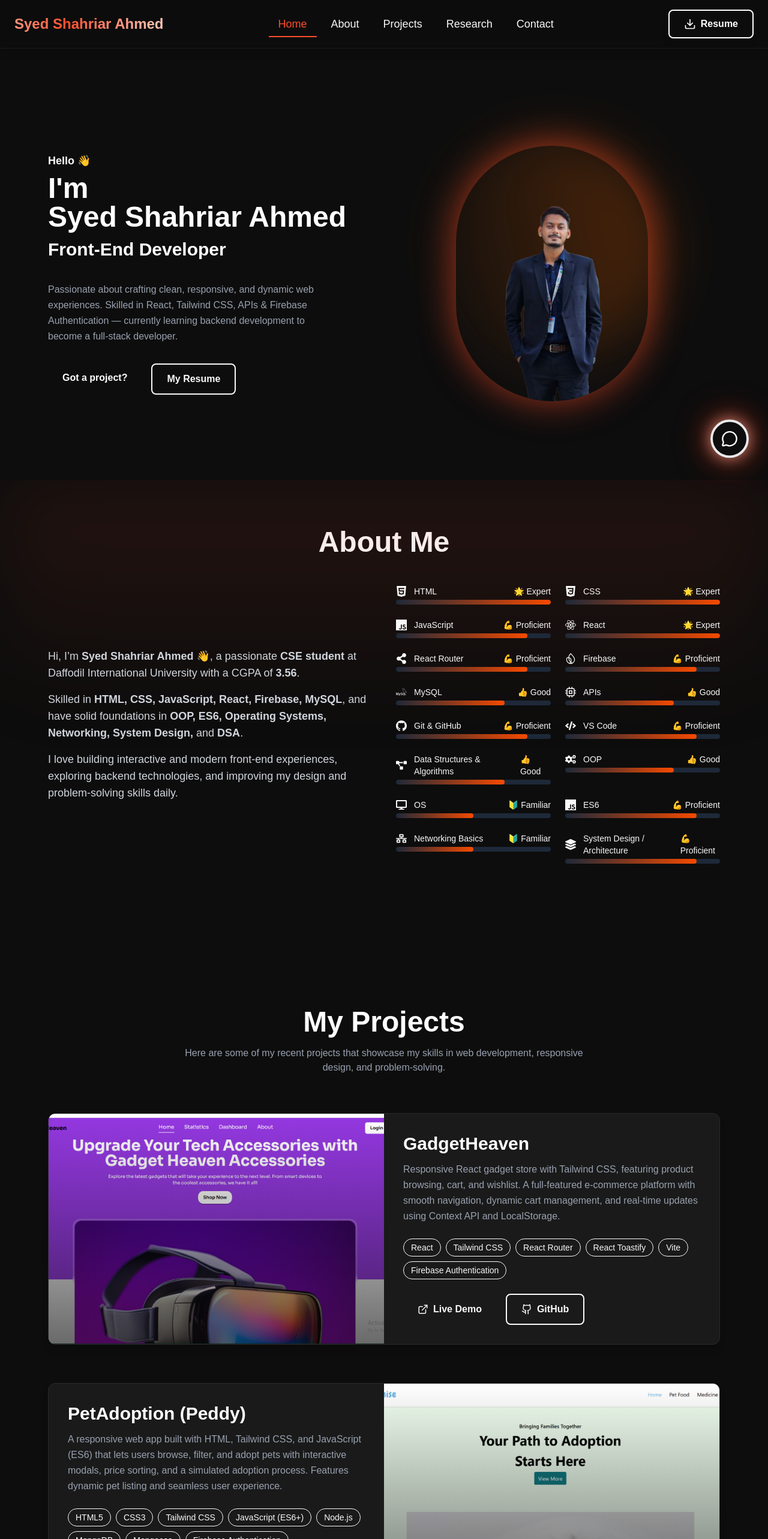
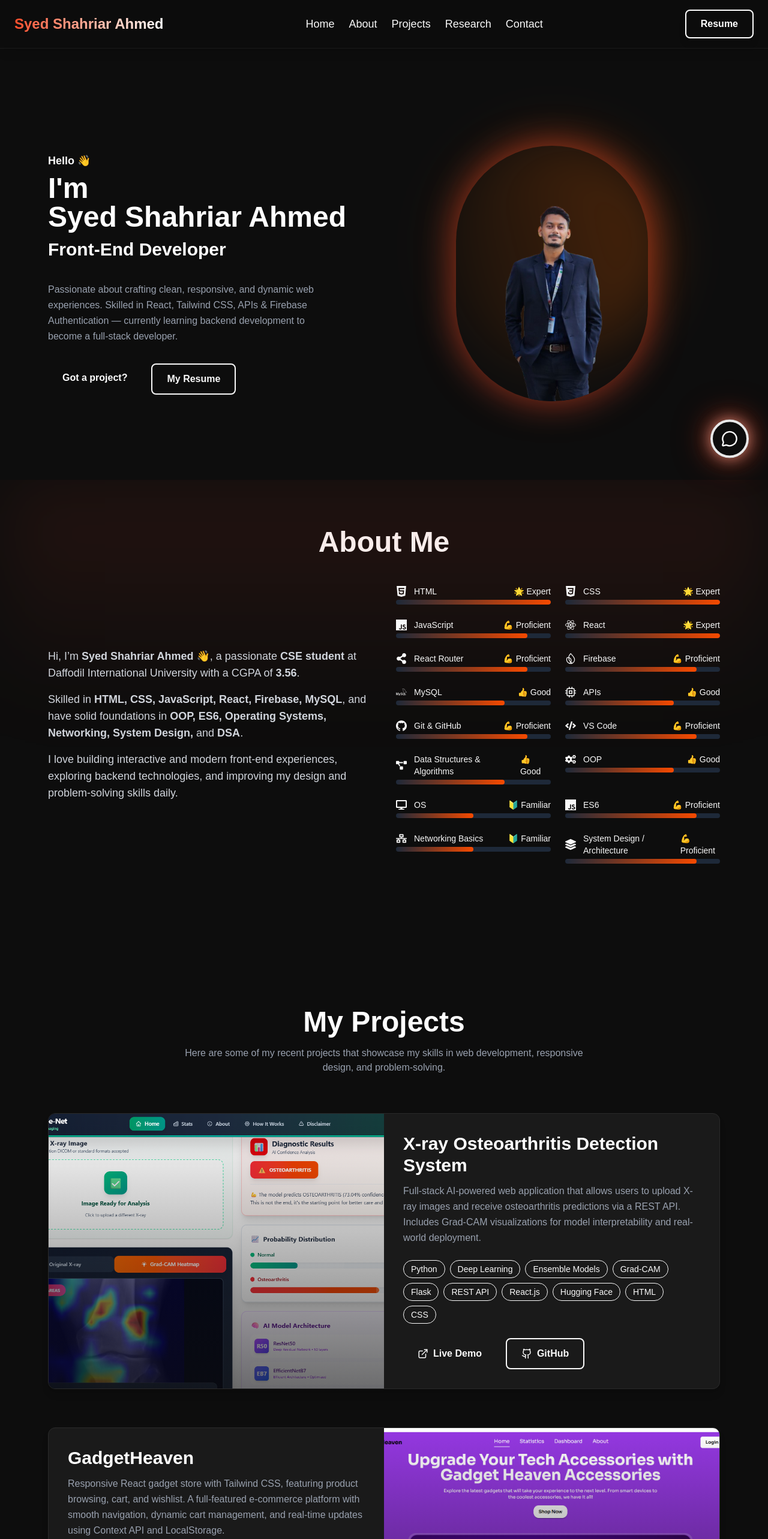
Before and after one commit to Shahriarshihab5/syed-shahriar-ahmed-portfolio, a React (Vite) app: page / in a window 1280 px wide. Shown: the top 2566 px of the page at 60% size. Built offline with nearby package versions, Linux system fonts and the light colour scheme.

Commit message:
Navbar Updated

```diff
--- a/src/components/Navbar.jsx
+++ b/src/components/Navbar.jsx
@@ -1,32 +1,39 @@
 import { useState } from "react";
 import { Link } from "react-scroll";
 import { motion } from "framer-motion";
-import { Menu, X } from "lucide-react";
+import {
+  Home,
+  User,
+  Folder,
+  FlaskConical,
+  Mail,
+} from "lucide-react";
 
 const Navbar = () => {
-  const [isOpen, setIsOpen] = useState(false);
   const [activeLink, setActiveLink] = useState("home");
 
   const navLinks = [
-    { id: "home", text: "Home" },
-    { id: "about", text: "About" },
-    { id: "projects", text: "Projects" },
-    { id: "research", text: "Research" },
-    { id: "contact", text: "Contact" },
+    { id: "home", text: "Home", icon: Home },
+    { id: "about", text: "About", icon: User },
+    { id: "projects", text: "Projects", icon: Folder },
+    { id: "research", text: "Research", icon: FlaskConical },
+    { id: "contact", text: "Contact", icon: Mail },
   ];
 
   return (
+    <>
+      {/* ================= DESKTOP NAVBAR ================= */}
       <motion.nav
-      className="fixed top-0 left-0 w-full z-50 navbar-blur shadow-lg border-b border-[#1a1a1a]"
+        className="hidden md:block fixed top-0 left-0 w-full z-50 navbar-blur shadow-lg border-b border-[#1a1a1a]"
         initial={{ y: -80 }}
         animate={{ y: 0 }}
         transition={{ duration: 0.5 }}
       >
         <div className="max-w-7xl mx-auto flex items-center justify-between px-6 py-4">
-        {/* Logo with Orange to White Gradient */}
+          {/* Logo */}
           <Link
             to="home"
-          smooth={true}
+            smooth
             duration={500}
             offset={-80}
             className="cursor-pointer"
@@ -37,99 +44,79 @@ const Navbar = () => {
             </h1>
           </Link>
 
-        {/* Desktop Links with Animated Underline */}
-        <ul className="hidden md:flex space-x-2 text-lg">
+          {/* Desktop Links */}
+          <ul className="flex space-x-6 text-lg">
             {navLinks.map((link) => (
               <li key={link.id}>
                 <Link
                   to={link.id}
-                smooth={true}
+                  smooth
                   duration={500}
                   offset={-80}
-                spy={true}
+                  spy
                   onSetActive={() => setActiveLink(link.id)}
-                className={`nav-link cursor-pointer ${activeLink === link.id ? 'active' : ''}`}
-              >
-                <span className="text-light hover:text-primary transition-colors">
-                  {link.text}
-                </span>
-              </Link>
-            </li>
-          ))}
-        </ul>
-
-        {/* Download Resume Button (Desktop) */}
-        <a
-          href="/Syed-Shahriar-Ahmed-Resume_.pdf"
-          download="Syed-Shahriar-Ahmed-Resume.pdf"
-          className="hidden md:inline-flex items-center gap-2 px-6 py-2.5 bg-primary text-white font-semibold rounded-lg shadow-lg hover:shadow-[0_0_20px_rgba(255,76,41,0.6)] hover:scale-105 transition-all duration-300 ease-in-out border-2 border-white resume-button"
-        >
-          <svg
-            xmlns="http://www.w3.org/2000/svg"
-            width="20"
-            height="20"
-            viewBox="0 0 24 24"
-            fill="none"
-            stroke="currentColor"
-            strokeWidth="2"
-            strokeLinecap="round"
-            strokeLinejoin="round"
-            style={{ position: 'relative', zIndex: 10 }}
-          >
-            <path d="M21 15v4a2 2 0 0 1-2 2H5a2 2 0 0 1-2-2v-4" />
-            <polyline points="7 10 12 15 17 10" />
-            <line x1="12" y1="15" x2="12" y2="3" />
-          </svg>
-          <span style={{ position: 'relative', zIndex: 10 }}>Resume</span>
-        </a>
-
-        {/* Mobile Menu Button */}
-        <button
-          onClick={() => setIsOpen(!isOpen)}
-          className="md:hidden text-light"
-        >
-          {isOpen ? <X size={28} /> : <Menu size={28} />}
-        </button>
-
-        {/* Mobile Menu */}
-        {isOpen && (
-          <motion.ul
-            initial={{ opacity: 0, y: -10 }}
-            animate={{ opacity: 1, y: 0 }}
-            className="absolute top-16 left-0 w-full bg-[#0d0d0d] flex flex-col items-center py-6 space-y-4 shadow-lg md:hidden border-b border-[#1a1a1a]"
-          >
-            {navLinks.map((link) => (
-              <li key={link.id}>
-                <Link
-                  to={link.id}
-                  smooth={true}
-                  duration={500}
-                  offset={-80}
-                  onClick={() => {
-                    setIsOpen(false);
-                    setActiveLink(link.id);
-                  }}
-                  className={`cursor-pointer text-lg font-medium transition-colors ${
-                    activeLink === link.id ? "text-primary" : "text-light"
+                  className={`cursor-pointer transition-colors ${
+                    activeLink === link.id
+                      ? "text-primary"
+                      : "text-light"
                   } hover:text-primary`}
                 >
                   {link.text}
                 </Link>
               </li>
             ))}
-            {/* Download Resume Button (Mobile) */}
+          </ul>
+
+          {/* Resume Button */}
           <a
             href="/Syed-Shahriar-Ahmed-Resume_.pdf"
             download="Syed-Shahriar-Ahmed-Resume.pdf"
-              onClick={() => setIsOpen(false)}
-              className="mt-4 px-6 py-2.5 bg-primary text-white font-semibold rounded-lg shadow-lg hover:shadow-[0_0_20px_rgba(255,76,41,0.6)] transition-all"
+            className="px-6 py-2.5 bg-primary text-white font-semibold rounded-lg shadow-lg hover:shadow-[0_0_20px_rgba(255,76,41,0.6)] hover:scale-105 transition-all duration-300 border-2 border-white"
           >
-              Download Resume
+            Resume
           </a>
-          </motion.ul>
-        )}
         </div>
       </motion.nav>
+
+      {/* ================= MOBILE BOTTOM NAVBAR ================= */}
+      <div className="fixed bottom-0 left-0 w-full z-50 bg-[#0d0d0d] border-t border-[#1a1a1a] md:hidden">
+        <div className="flex justify-around items-center py-2">
+          {navLinks.map((link) => {
+            const Icon = link.icon;
+            return (
+              <Link
+                key={link.id}
+                to={link.id}
+                smooth
+                duration={500}
+                offset={-80}
+                spy
+                onSetActive={() => setActiveLink(link.id)}
+                className="flex flex-col items-center gap-1 cursor-pointer"
+              >
+                <Icon
+                  size={22}
+                  className={`transition-colors ${
+                    activeLink === link.id
+                      ? "text-primary"
+                      : "text-gray-400"
+                  }`}
+                />
+                <span
+                  className={`text-xs ${
+                    activeLink === link.id
+                      ? "text-primary"
+                      : "text-gray-400"
+                  }`}
+                >
+                  {link.text}
+                </span>
+              </Link>
+            );
+          })}
+        </div>
+      </div>
+    </>
   );
 };
 
--- a/src/components/Projects.jsx
+++ b/src/components/Projects.jsx
@@ -4,8 +4,31 @@ import RevealOnScroll from "./RevealOnScroll";
 
 const Projects = () => {
   const projects = [
+
     {
       id: 1,
+      title: "X-ray Osteoarthritis Detection System",
+      description:
+        "Full-stack AI-powered web application that allows users to upload X-ray images and receive osteoarthritis predictions via a REST API. Includes Grad-CAM visualizations for model interpretability and real-world deployment.",
+      image: "/X-ray.png",
+      tools: [
+        "Python",
+        "Deep Learning",
+        "Ensemble Models",
+        "Grad-CAM",
+        "Flask",
+        "REST API",
+        "React.js",
+        "Hugging Face",
+        "HTML",
+        "CSS",
+      ],
+      liveLink: "https://osteodetector-frontend.vercel.app/",
+
+      githubLink: "https://github.com/Shahriarshihab5/osteodetector-backend",
+    },
+    {
+      id: 2,
       title: "GadgetHeaven",
       description:
         "Responsive React gadget store with Tailwind CSS, featuring product browsing, cart, and wishlist. A full-featured e-commerce platform with smooth navigation, dynamic cart management, and real-time updates using Context API and LocalStorage.",
@@ -22,7 +45,7 @@ const Projects = () => {
       githubLink: "https://github.com/Shahriarshihab5/Gadget-Heaven",
     },
     {
-      id: 2,
+      id: 3,
       title: "PetAdoption (Peddy)",
       description:
         "A responsive web app built with HTML, Tailwind CSS, and JavaScript (ES6) that lets users browse, filter, and adopt pets with interactive modals, price sorting, and a simulated adoption process. Features dynamic pet listing and seamless user experience.",
@@ -42,7 +65,7 @@ const Projects = () => {
         "https://github.com/Shahriarshihab5/CSE416-Web-Engineering-Lab-Project",
     },
     {
-      id: 3,
+      id: 4,
       title: "BookVibe",
       description:
         "Responsive book listing app with read-list management, sorting, and toast notifications using React, Tailwind CSS, and React Router. Allows users to browse books, manage their reading list, and track their favorite books with local storage integration.",
```
Also changed, not shown: public/X-ray.png (added). Lines whose indentation alone changed are shown as unchanged.
